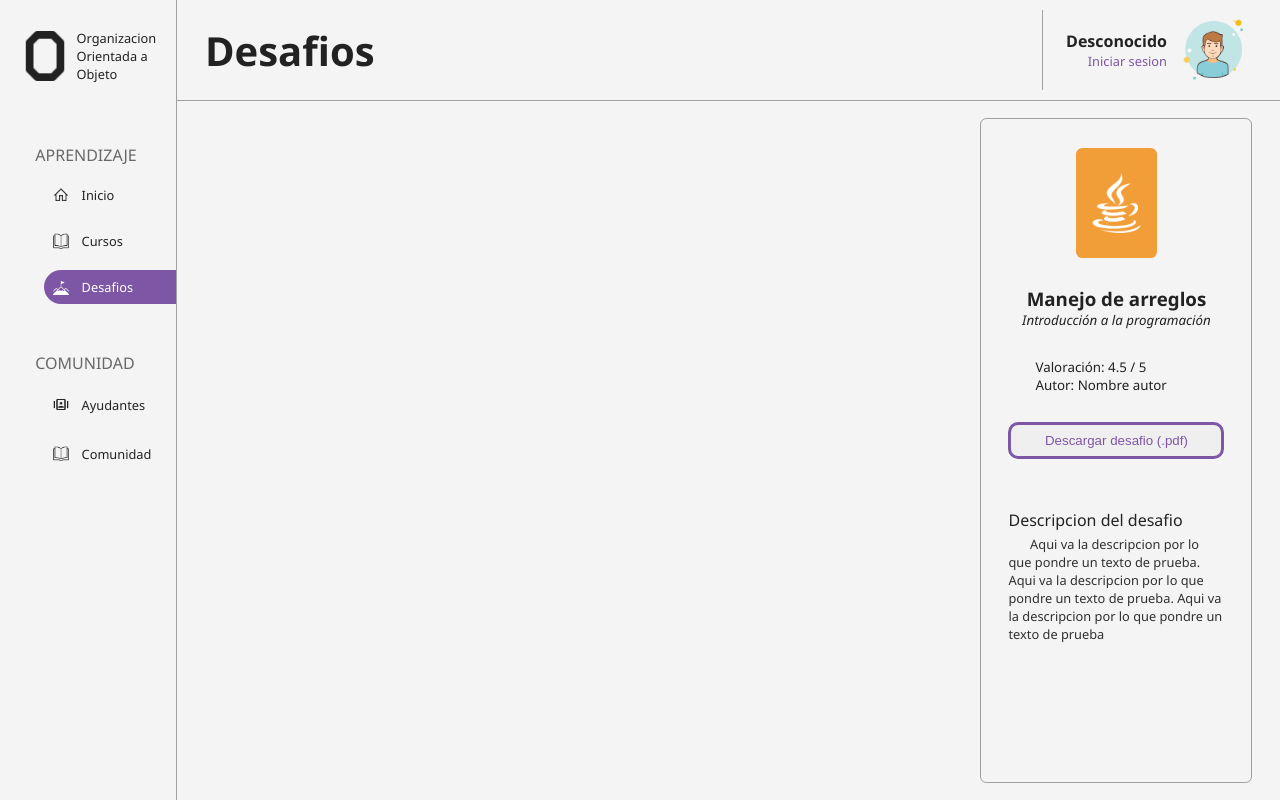
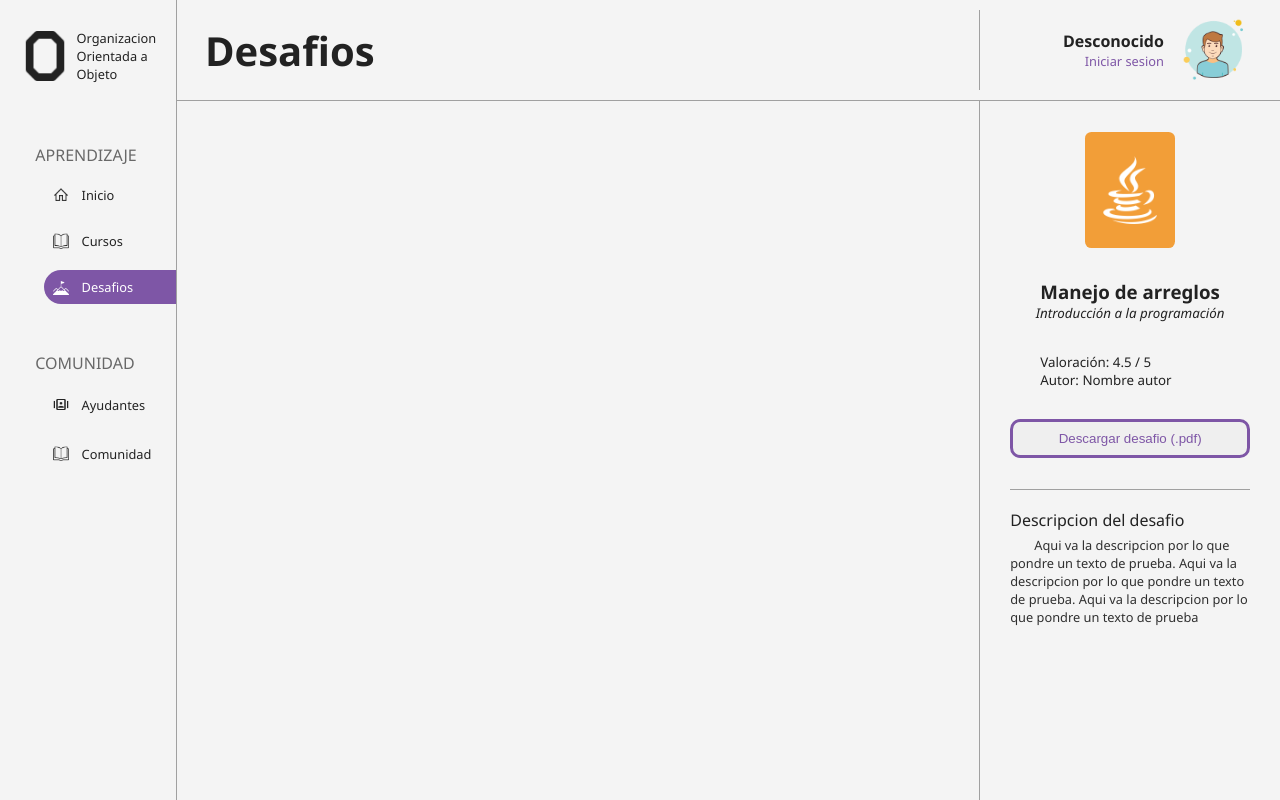
Before and after one commit to Claudio-Espinoza/OOO-Sistema, a Vue app in the folder frontend/: page /desafios in a window 1280 px wide. Built offline with nearby package versions, Linux system fonts and the light colour scheme.

Commit message:
Fix<frontend>: Reajuste de las posiciones

```diff
--- a/frontend/src/components/molecules/ArticleDescription.vue
+++ b/frontend/src/components/molecules/ArticleDescription.vue
@@ -32,10 +32,11 @@ const props = defineProps<Props>();
     align-items: start;
 
     box-sizing: border-box;
+    border-top: var(--borde);
 }
 
 .section--h4 {
-    margin-top: 10%;
+    margin-top: 8%;
     font-size: 1rem;
     font-weight: 500;
     margin-bottom: 2%;
--- a/frontend/src/components/molecules/ArticleInformation.vue
+++ b/frontend/src/components/molecules/ArticleInformation.vue
@@ -112,9 +112,11 @@ strong {
     width: 80%;
     height: 10%;
     font-weight: 500;
+    cursor: pointer;
 }
 
 .information-buton:hover {
+    cursor: pointer;
     transform: scale(1.05);
 }
 
@@ -122,6 +124,7 @@ strong {
     transform: scale(0.95);
     color: #fff;
     background-color: var(--color-morado);
+    cursor: pointer;
 
 }
 </style>
--- a/frontend/src/components/molecules/UserCard.vue
+++ b/frontend/src/components/molecules/UserCard.vue
@@ -15,7 +15,7 @@
 
 <style scoped>
 .card-container {
-    width: 18%;
+    width: 24%;
     height: 80%;
 
     display: flex;
--- a/frontend/src/components/organisms/ArticleSection.vue
+++ b/frontend/src/components/organisms/ArticleSection.vue
@@ -34,8 +34,8 @@ const props = defineProps<Props>();
 }
 
 .container-article {
-    width: 35%;
-    height: 95%;
+    width: 38.8%;
+    height: 100%;
 
     display: flex;
     flex-direction: column;
@@ -43,7 +43,6 @@ const props = defineProps<Props>();
     justify-content: center;
 
     box-sizing: border-box;
-    border: var(--borde);
-    border-radius: 0.5vw;
+    border-left: var(--borde);
 }
 </style>
--- a/frontend/src/pages/ChallengerPage.vue
+++ b/frontend/src/pages/ChallengerPage.vue
@@ -20,8 +20,9 @@ import ArticleSection from '../components/organisms/ArticleSection.vue';
 
 <style scoped>
 .container-main {
-    width: 95%;
+    width: 97.5%;
     height: 100%;
+    margin-left: 2.5%;
 
     display: flex;
     flex-direction: row-reverse;
```
